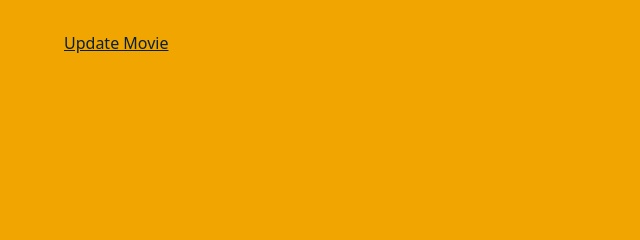
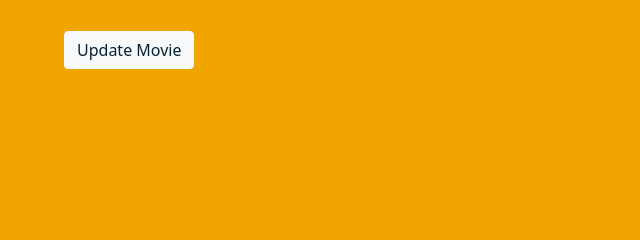
Before and after one commit to kobz2414/full-stack-project, a Django app: template movies/templates/movies/detail.html in a window 1280 px wide. Shown: the part 211-451 px from the top of the page, without its empty margins (0-640 px from the left). Run offline with Django 3.2, Linux system fonts and the light colour scheme; the template is opened without the code that fills it, so the values that code supplies are empty.

Commit message:
Added a button improvement

```diff
--- a/movies/templates/movies/detail.html
+++ b/movies/templates/movies/detail.html
@@ -13,6 +13,6 @@
     <h4>Date Release: {{ movie.date_released }}</h4>
     <h4>Date Created: {{ movie.date_created }}</h4>
     <br>
-    <a href="{% url 'updateMovie' movie.id %}" style="color: #082032;">Update Movie</a>
+    <a type="button" class="btn btn-light" href="{% url 'updateMovie' movie.id %}" style="color: #082032;">Update Movie</a>
 </body>
 </html>
```
